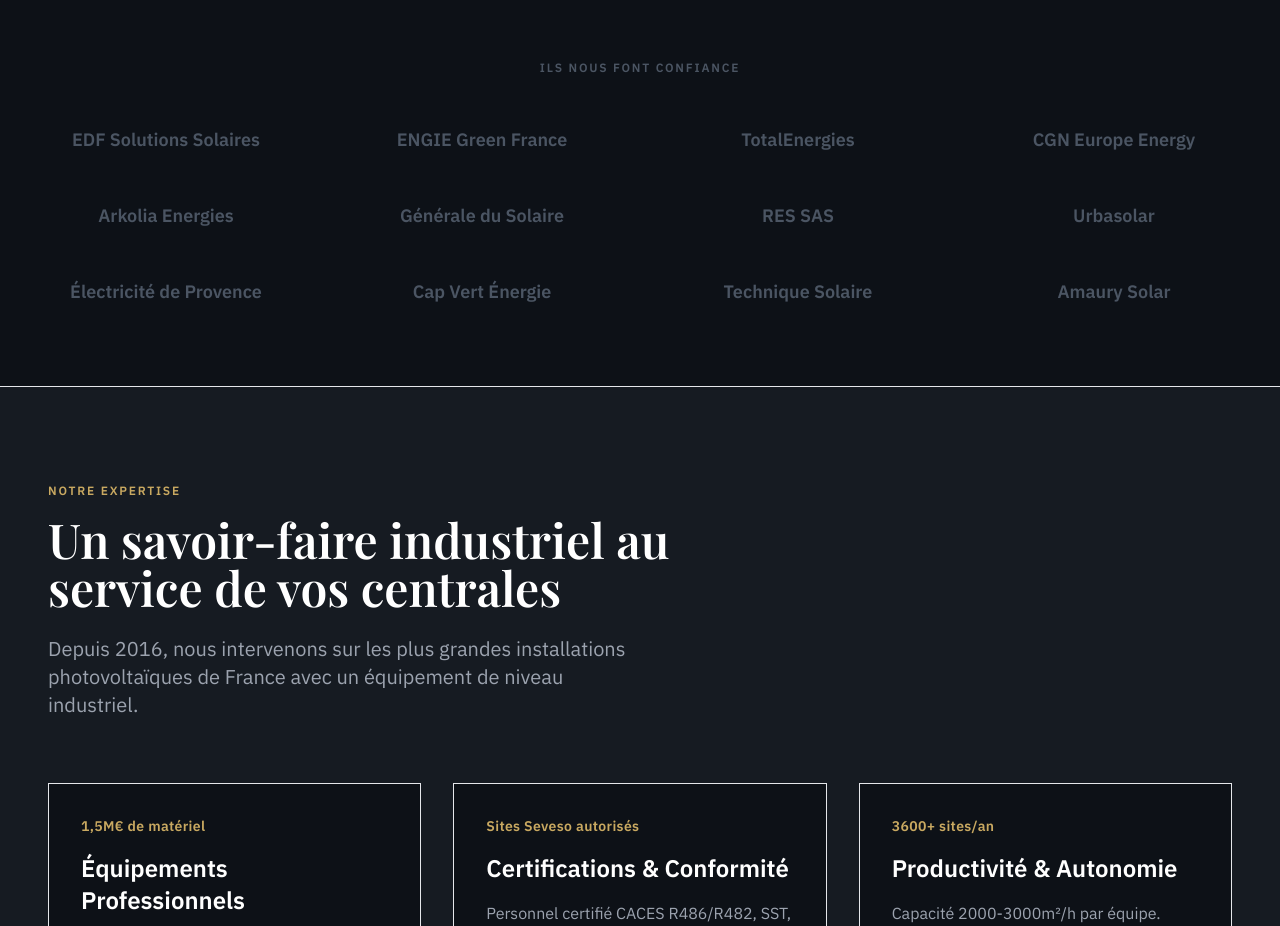
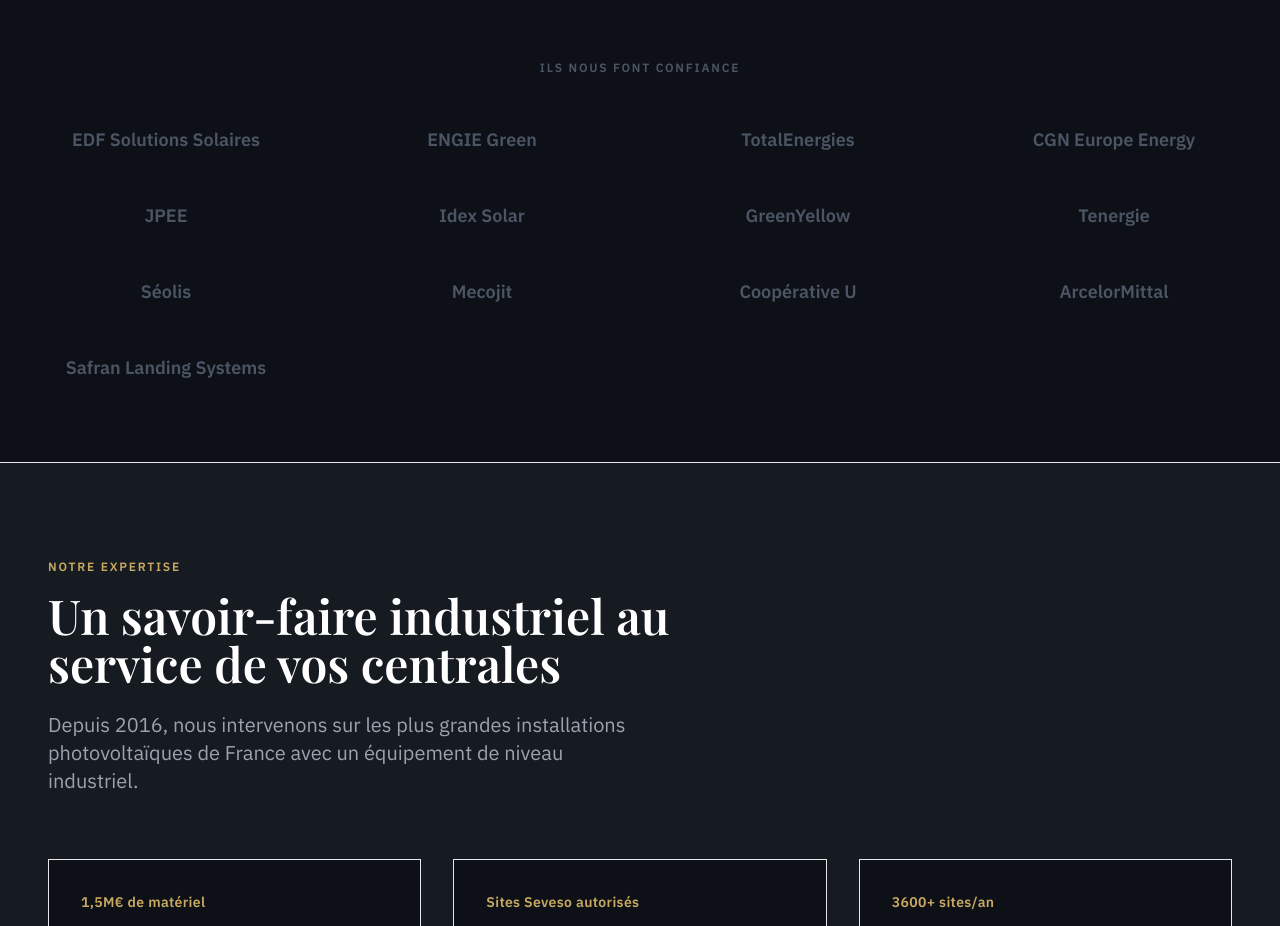
Before and after one commit to lacastanhal-jpg/solaire-nettoyage-site, a Next.js app: page / in a window 1280 px wide. Shown: the part 1240-2166 px from the top of the page. Built offline with nearby package versions, Linux system fonts and the light colour scheme.

Commit message:
Fix: vraie liste 13 clients validés

```diff
--- a/app/components/Clients.tsx
+++ b/app/components/Clients.tsx
@@ -1,17 +1,18 @@
 export default function Clients() {
   const clients = [
     'EDF Solutions Solaires',
-    'ENGIE Green France',
+    'ENGIE Green',
     'TotalEnergies',
     'CGN Europe Energy',
-    'Arkolia Energies',
-    'Générale du Solaire',
-    'RES SAS',
-    'Urbasolar',
-    'Électricité de Provence',
-    'Cap Vert Énergie',
-    'Technique Solaire',
-    'Amaury Solar',
+    'JPEE',
+    'Idex Solar',
+    'GreenYellow',
+    'Tenergie',
+    'Séolis',
+    'Mecojit',
+    'Coopérative U',
+    'ArcelorMittal',
+    'Safran Landing Systems',
   ]
 
   return (
```
